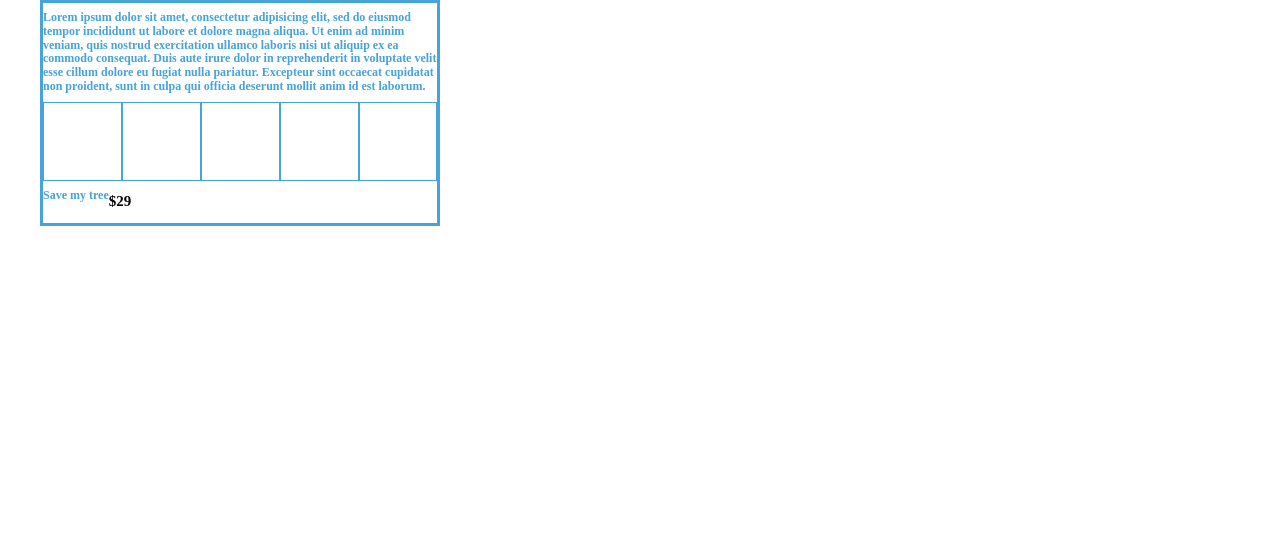
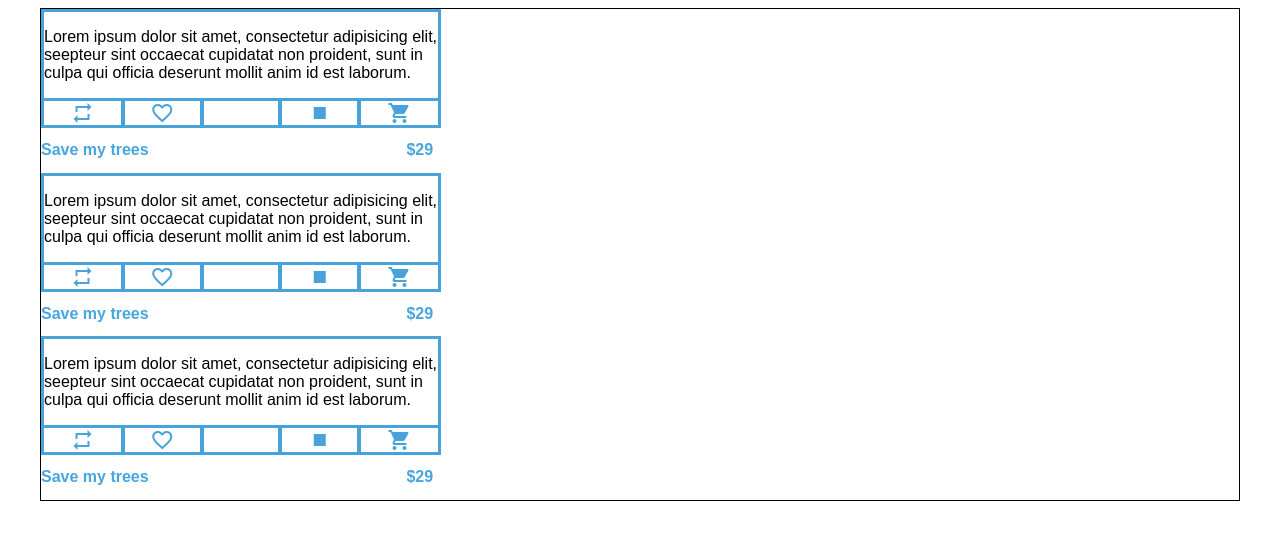
Before and after one commit to Jmatos87/tshirt, a plain HTML site: page index.html in a window 1280 px wide. Drawn offline with nearby package versions, Linux system fonts and the light colour scheme.

Commit message:
filled in buttons

```diff
--- a/index.html
+++ b/index.html
@@ -1,55 +1,152 @@
 <!DOCTYPE html>
 <html>
 <head>
-	<link rel="stylesheet" type="text/css" href="https://raw.githubusercontent.com/necolas/normalize.css/master/normalize.css">
-	<link rel="stylesheet" type="text/css" href="styles/style.css">
-		<title></title>
+	<title></title>
+
 </head>
-
+	<link rel="stylesheet" type="text/css" href="./styles/style.css">
+	<link href="https://fonts.googleapis.com/icon?family=Material+Icons"
+      rel="stylesheet">
 <body>
 	<div id="container">
+		<div class="mainBox">
+			<p>Lorem ipsum dolor sit amet, consectetur adipisicing elit, seepteur sint occaecat cupidatat non
+			proident, sunt in culpa qui officia deserunt mollit anim id est laborum.</p>
+			<div class="shirtBox">
+
+
+			</div><!-- /shirtBox -->
+			<div class="optionRow">
+				<div class="button arrows">
+					<i class="material-icons">repeat</i>
+
+				</div> <!-- /arrows -->
+
+				<div class="button heart">
+					<i class="material-icons">favorite_border</i>
+
+				</div> <!-- /heart -->
+
+				<div class="button size">
+
+
+				</div> <!-- /size-->
+
+				<div class="button color">
+					<i class="material-icons">stop</i>
+
+				</div> <!-- /color -->
+				<div class="button cart">
+					<i class="material-icons">shopping_cart</i>
+
+				</div> <!-- /cart -->
+
+
+			</div> <!-- /optionRow -->
+
+
+		</div> <!-- /mainBox -->
+
+		<div class="merchPrice">
+			<h1>Save my trees</h1>
+			<h2>$29</h2>
+
+		</div> <!-- /merchPrice -->
+
+
+ <!-- starting second column!!!!!!!!! -->
+
+
+ 		<div class="mainBox">
+			<p>Lorem ipsum dolor sit amet, consectetur adipisicing elit, seepteur sint occaecat cupidatat non
+			proident, sunt in culpa qui officia deserunt mollit anim id est laborum.</p>
+			<div class="shirtBox">
+
+
+			</div><!-- /shirtBox -->
+			<div class="optionRow">
+				<div class="button arrows">
+					<i class="material-icons">repeat</i>
+
+				</div> <!-- /arrows -->
+
+				<div class="button heart">
+					<i class="material-icons">favorite_border</i>
+
+				</div> <!-- /heart -->
+
+				<div class="button size">
+
+
+				</div> <!-- /size-->
+
+				<div class="button color">
+					<i class="material-icons">stop</i>
+
+				</div> <!-- /color -->
+				<div class="button cart">
+					<i class="material-icons">shopping_cart</i>
+
+				</div> <!-- /cart -->
+
+
+			</div> <!-- /optionRow -->
+
+
+		</div> <!-- /mainBox -->
+
+		<div class="merchPrice">
+			<h1>Save my trees</h1>
+			<h2>$29</h2>
+
+		</div> <!-- /merchPrice -->
+
+		<!-- Starting third column!!!!!!! -->
 
 		<div class="mainBox">
-			<div class="shirtbox">
-				<h1>
-		Lorem ipsum dolor sit amet, consectetur adipisicing elit, sed do eiusmod
-		tempor incididunt ut labore et dolore magna aliqua. Ut enim ad minim veniam,
-		quis nostrud exercitation ullamco laboris nisi ut aliquip ex ea commodo
-		consequat. Duis aute irure dolor in reprehenderit in voluptate velit esse
-		cillum dolore eu fugiat nulla pariatur. Excepteur sint occaecat cupidatat non
-		proident, sunt in culpa qui officia deserunt mollit anim id est laborum.
-				</h1>
+			<p>Lorem ipsum dolor sit amet, consectetur adipisicing elit, seepteur sint occaecat cupidatat non
+			proident, sunt in culpa qui officia deserunt mollit anim id est laborum.</p>
+			<div class="shirtBox">
 
 
-			</div>
+			</div><!-- /shirtBox -->
 			<div class="optionRow">
-				<div class="button arrows">x </div>
-				<div class="button heart">x </div>
-				<div class="button size">x </div>
-				<div class="button color">x</div>
-				<div class="button cart">x</div>
-			</div>
-			<div class="merchPrice">
-				<h1>Save my tree</h1>
-				<h2> $29 </h2>
+				<div class="button arrows">
+					<i class="material-icons">repeat</i>
 
-			</div>
+				</div> <!-- /arrows -->
 
-		</div>
+				<div class="button heart">
+					<i class="material-icons">favorite_border</i>
+
+				</div> <!-- /heart -->
+
+				<div class="button size">
 
 
+				</div> <!-- /size-->
+
+				<div class="button color">
+					<i class="material-icons">stop</i>
+
+				</div> <!-- /color -->
+				<div class="button cart">
+					<i class="material-icons">shopping_cart</i>
+
+				</div> <!-- /cart -->
 
 
-
-	</div>
+			</div> <!-- /optionRow -->
 
 
+		</div> <!-- /mainBox -->
 
+		<div class="merchPrice">
+			<h1>Save my trees</h1>
+			<h2>$29</h2>
 
+		</div> <!-- /merchPrice -->
 
-
-
-	<script src="js/script.js" type="text/javascript"> </script>
+	</div> <!-- /container -->
 </body>
-
 </html>
--- a/styles/style.css
+++ b/styles/style.css
@@ -1,75 +1,82 @@
 * {
-	box-sizing:border-box;
+	box-sizing: border-box;
 }
 
-body{
-	font-size:0;}
+body {
+	font-size: 0;
+	font-family: Arial, sans-serif;
+}
 
-h1{
-	font-size: 12px;
-	color:#47A3DA;
-	text-align: left;
-	display:inline-block;
-	vertical-align:top
-}
-h2{
-	font-size: 15px;
-	text-align:right;
-	display:inline-block;
-	vertical-align:top;
-
-}
 #container {
 	max-width: 1200px;
-	margin:auto;
-	;
+	margin: 0 auto; /*change?*/
+	border: 1px black solid; /*remove*/
 }
 
-.merchPrice{
-	vertical-align: top;
-	display: inline-block;
-	width: 400px;
-
+.mainBox {
+	border: 3px solid #47A3DA;
+	border-right-width: 3.1px;
+	max-width: 400px;
 }
 
-.mainBox{
-	border: 3px solid #47A3DA;
-	/* font-size: 10px; */
-	width:400px;
+p {
+	font-size: 16px;
 }
-.optionRow{
-width:400px;
+
+			/*optionRow*/
+
+.optionRow {
+	display: inline-block;
+	width: 100%;
+}
+
+.button {
+	display: inline-block;
+	width: 20%;
+	height: 27px;
+	/*background-color: teal;*//*change*/
+	border: 2px solid #47A3DA;
+	border-top-width: 3px;
+	border-bottom: 3px;
+	color: #47A3DA;
+	text-align: center;
+}
+
+.button:first-child {
+	border-left:none;
+}
+
+.button:nth-child(5){
+	border-right:none;
+}
 
 
+			/*merchPrice*/
+
+.merchPrice {
+	border-top-width: 3px solid #47A5E0; */
+	border-left: none;
+	border-right-width: none;
+	border-bottom: none;
+	max-width: 400px;
+	width: 100%;
+	font-size: 15px;
+	vertical-align: top;
 }
 
-.button{
-	width: 78.9px;
-	height: 78.9px;
-	border: 1px solid #47A3DA;
-	display:inline-block;
+h1 {
+	width: 50%;
+	display: inline-block;
+	font-size: 16px;
+	color: #47A5E0;
+	/*text-align: left;*/
 }
 
-.arrows{
-
-
+h2 {
+	display: inline-block;
+	font-size: 16px;
+	font-weight: bold;
+	width: 47%;
+	color: #47A5E0;
+	text-align: right;
 }
-
-.heart{
-
-}
-
-.size{
-
-
-}
-
-.color{
-
-
-}
-
-.cart{
-
-
-}
```
